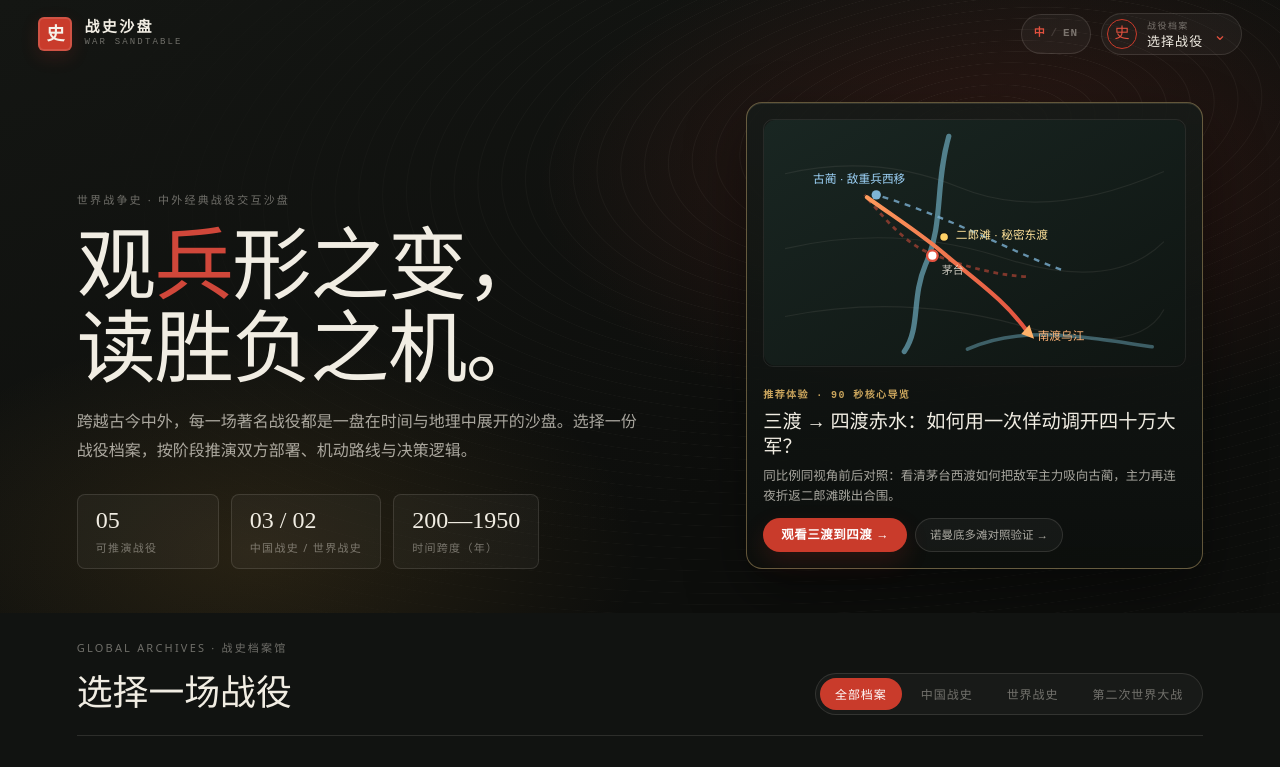
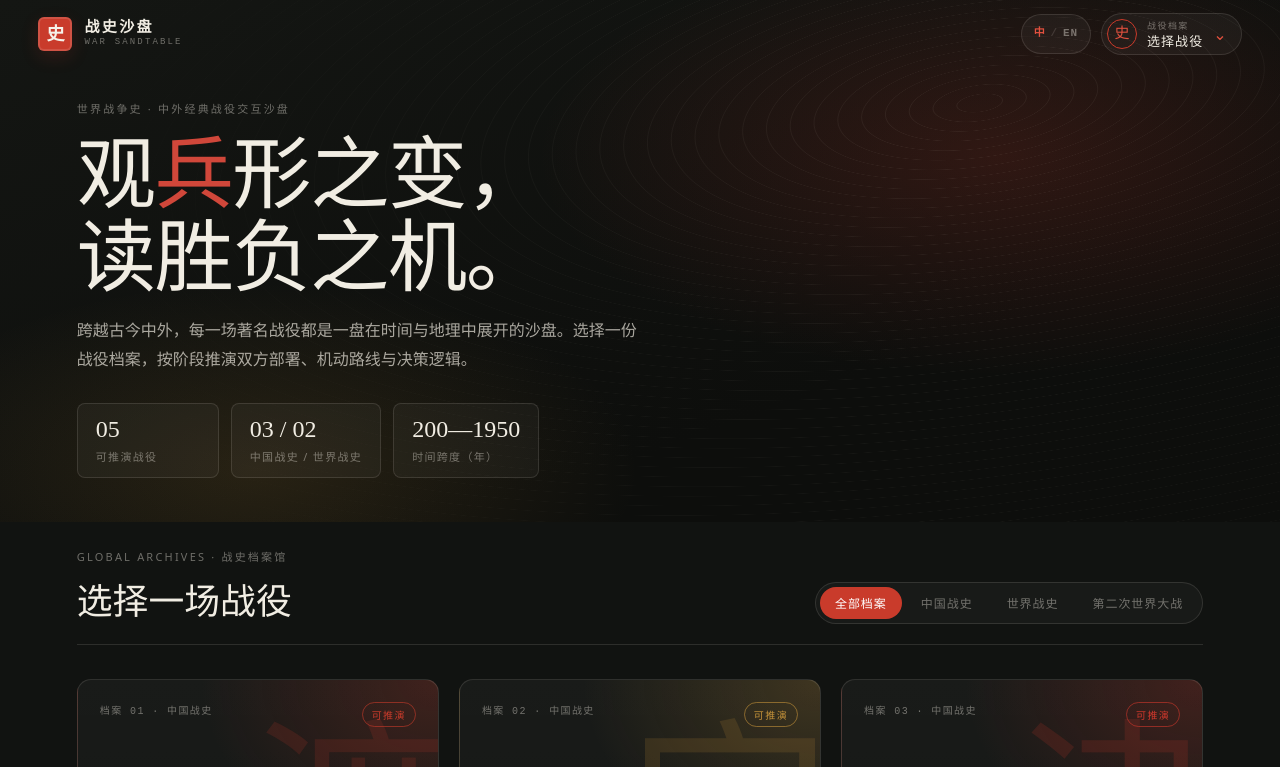
Before and after one commit to free2way/china-war, a plain HTML site: page dist/index.html in a window 1280 px wide. Shown: the top 767 px of the page. Drawn offline with Linux system fonts and the light colour scheme.

Commit message:
revert: restore clean morning single-column archive homepage while keeping all sandtable upgrades

```diff
--- a/dist/index.html
+++ b/dist/index.html
@@ -6,7 +6,7 @@
     <meta name="description" content="战史沙盘：以三维立体交互方式推演古今中外著名战役——四渡赤水、官渡之战、长津湖战役、诺曼底登陆、市场花园行动等。" />
     <meta name="theme-color" content="#121512" />
     <title>战史沙盘｜世界历史著名战役三维交互推演</title>
-    <link rel="stylesheet" href="./styles.css?v=20" />
+    <link rel="stylesheet" href="./styles.css?v=23" />
   </head>
   <body data-view="home">
     <header class="site-header" aria-label="主导航">
@@ -42,7 +42,6 @@
     <main id="view-home" class="view view-home">
       <section class="home-hero">
         <div class="home-hero-bg" aria-hidden="true"></div>
-        <div class="home-hero-grid">
         <div class="home-hero-copy">
           <p class="eyebrow"><span data-i18n="homeEyebrow">世界战争史 · 中外经典战役交互沙盘</span></p>
           <h1 id="home-title">观<span class="accent">兵</span>形之变，<br />读胜负之机。</h1>
@@ -50,52 +49,6 @@
             跨越古今中外，每一场著名战役都是一盘在时间与地理中展开的沙盘。选择一份战役档案，按阶段推演双方部署、机动路线与决策逻辑。
           </p>
           <div class="home-stats" id="home-stats"></div>
-          </div>
-
-          <aside class="home-flagship" aria-label="精选导览入口">
-            <div class="flagship-map-preview" aria-hidden="true">
-              <svg viewBox="0 0 360 210" role="presentation">
-                <defs>
-                  <linearGradient id="fs-bg" x1="0" y1="0" x2="1" y2="1">
-                    <stop offset="0%" stop-color="#192622" />
-                    <stop offset="100%" stop-color="#0f1512" />
-                  </linearGradient>
-                  <linearGradient id="fs-red" x1="0" y1="0" x2="1" y2="0">
-                    <stop offset="0%" stop-color="#ff9a5c" />
-                    <stop offset="100%" stop-color="#e2513f" />
-                  </linearGradient>
-                </defs>
-                <rect width="360" height="210" rx="10" fill="url(#fs-bg)" />
-                <path d="M18 46 Q95 28 168 58 T342 44 M18 110 Q112 88 205 118 T342 104 M18 168 Q120 148 220 176 T342 162" fill="none" stroke="rgba(232,226,210,.08)" stroke-width="1" />
-                <!-- 赤水河与乌江 -->
-                <path d="M158 14 C146 56 154 88 138 124 C126 152 134 178 120 198" fill="none" stroke="#6aa6b8" stroke-width="4.5" stroke-linecap="round" opacity=".72" />
-                <path d="M174 196 C218 176 266 184 332 194" fill="none" stroke="#6aa6b8" stroke-width="3" stroke-linecap="round" opacity=".5" />
-                <!-- 国民党军西移古蔺（蓝虚线） -->
-                <path d="M254 128 C210 112 162 84 96 64" fill="none" stroke="#7eb4d6" stroke-width="2" stroke-dasharray="5 5" opacity=".78" />
-                <circle cx="96" cy="64" r="4" fill="#7eb4d6" />
-                <!-- 三渡：茅台公开西渡 -->
-                <path d="M224 134 C194 132 168 124 142 114 C122 106 106 88 86 64" fill="none" stroke="#e2513f" stroke-width="2.4" stroke-dasharray="4 4" opacity=".52" />
-                <!-- 四渡：二郎滩秘密折返东渡南下乌江 -->
-                <path d="M88 66 C116 86 138 100 156 116 C182 138 206 154 226 182" fill="none" stroke="url(#fs-red)" stroke-width="3.6" stroke-linecap="round" />
-                <polygon points="231,187 220,183 227,175" fill="#ffb169" />
-                <circle cx="144" cy="116" r="4.5" fill="#fff" stroke="#e2513f" stroke-width="2" />
-                <circle cx="154" cy="100" r="4" fill="#ffd166" stroke="#141815" stroke-width="1.5" />
-                <text x="42" y="54" fill="#9ed4fa" font-size="10" font-family="sans-serif" data-i18n="homeSvgGulin">古蔺 · 敌重兵西移</text>
-                <text x="164" y="102" fill="#ffe29a" font-size="10" font-family="sans-serif" data-i18n="homeSvgErlang">二郎滩 · 秘密东渡</text>
-                <text x="152" y="132" fill="#f2ece0" font-size="9.5" opacity=".8" font-family="sans-serif" data-i18n="homeSvgMaotai">茅台</text>
-                <text x="234" y="188" fill="#ffb478" font-size="10" font-family="sans-serif" data-i18n="homeSvgWujiang">南渡乌江</text>
-              </svg>
-            </div>
-            <div class="flagship-copy">
-              <span class="flagship-eyebrow" data-i18n="homeFlagshipEyebrow">推荐体验 · 90 秒核心导览</span>
-              <h3 data-i18n="homeFlagshipTitle">三渡 → 四渡赤水：如何用一次佯动调开四十万大军？</h3>
-              <p data-i18n="homeFlagshipDeck">同比例同视角前后对照：看清茅台西渡如何把敌军主力吸向古蔺，主力再连夜折返二郎滩跳出合围。</p>
-              <div class="flagship-actions">
-                <button type="button" class="flagship-cta" data-tour-launch="chishui-3-4" data-i18n="homeFlagshipCta">观看三渡到四渡 →</button>
-                <button type="button" class="flagship-secondary" data-tour-launch="normandy-dday" data-i18n="homeFlagshipNormandy">诺曼底多滩对照验证 →</button>
-              </div>
-            </div>
-          </aside>
         </div>
       </section>
 
@@ -498,6 +451,6 @@
       <p data-i18n="footerDisclaimer">地图为战役态势示意，不作精确地理测绘用途。兵力与事件表述依据公开史料概括，存在不同记载处以“约”等限定语标注。</p>
     </footer>
 
-    <script type="module" src="./app.js?v=21"></script>
+    <script type="module" src="./app.js?v=23"></script>
   </body>
 </html>
--- a/dist/styles.css
+++ b/dist/styles.css
@@ -225,77 +225,7 @@ html[lang="en"] .logic-key { font-size: 13px; letter-spacing: .06em; }
   transform: rotate(-8deg);
   mask-image: radial-gradient(circle at 70% 40%, #000 0, transparent 70%);
 }
-.home-hero-grid {
-  width: 100%;
-  display: grid;
-  grid-template-columns: minmax(0, 1.15fr) minmax(300px, .85fr);
-  gap: clamp(24px, 4vw, 56px);
-  align-items: end;
-}
-.home-hero-copy { max-width: 720px; }
-.home-flagship {
-  display: flex;
-  flex-direction: column;
-  gap: 14px;
-  padding: 16px;
-  border-radius: calc(var(--radius) + 2px);
-  border: 1px solid color-mix(in srgb, var(--gold) 36%, var(--line-dark));
-  background: linear-gradient(180deg, rgba(22, 27, 24, .88), rgba(12, 15, 13, .92));
-  box-shadow: 0 24px 60px rgba(0, 0, 0, .42), inset 0 1px 0 rgba(255, 240, 200, .1);
-}
-.flagship-map-preview {
-  border-radius: 10px;
-  overflow: hidden;
-  border: 1px solid rgba(255, 255, 255, .08);
-}
-.flagship-map-preview svg { display: block; width: 100%; height: auto; }
-.flagship-eyebrow {
-  display: inline-block;
-  font: 600 10px/1.2 var(--mono);
-  letter-spacing: .14em;
-  color: var(--gold);
-}
-.flagship-copy h3 {
-  margin: 6px 0;
-  font: 500 clamp(17px, 1.5vw, 21px)/1.35 var(--serif);
-  color: var(--on-dark);
-}
-.flagship-copy p {
-  margin: 0;
-  font-size: 12.5px;
-  line-height: 1.6;
-  color: var(--on-dark-2);
-}
-.flagship-actions {
-  margin-top: 12px;
-  display: flex;
-  flex-wrap: wrap;
-  gap: 8px;
-}
-.flagship-cta {
-  padding: 10px 18px;
-  border: 0;
-  border-radius: 999px;
-  background: var(--accent);
-  color: #fff;
-  font: 600 12.5px/1 var(--sans);
-  letter-spacing: .04em;
-  cursor: pointer;
-  box-shadow: 0 10px 24px var(--accent-soft);
-  transition: transform .2s, background .2s;
-}
-.flagship-cta:hover { transform: translateY(-1px); background: var(--accent-bright); }
-.flagship-secondary {
-  padding: 10px 14px;
-  border: 1px solid var(--line-dark);
-  border-radius: 999px;
-  background: rgba(255, 255, 255, .04);
-  color: var(--on-dark-2);
-  font: 500 11.5px/1 var(--sans);
-  cursor: pointer;
-  transition: background .2s, color .2s, border-color .2s;
-}
-.flagship-secondary:hover { background: rgba(255, 255, 255, .10); color: #fff; border-color: rgba(255, 255, 255, .24); }
+.home-hero-copy { max-width: 980px; }
 .home-hero-copy .eyebrow { color: var(--on-dark-3); }
 .home-hero h1 { margin: 18px 0 18px; font: 500 clamp(44px, 6.2vw, 92px)/1.04 var(--serif); letter-spacing: -.02em; }
 .home-hero h1 .accent { color: #d0473a; }
@@ -2312,7 +2242,6 @@ button.timeline-event:hover .event-tag { border-color: var(--accent); color: var
 @media (max-width: 1180px) {
   .nav-links { display: none; }
   .site-header { grid-template-columns: 1fr auto; }
-  .home-hero-grid { grid-template-columns: 1fr; }
   .sandtable { height: auto; max-height: none; min-height: 100svh; padding: calc(var(--header-h) + 6px) 12px 0; grid-template-columns: 1fr; grid-template-rows: auto auto auto; gap: 8px; }
   .mobile-battle-bar {
     display: flex;
```
Lines whose indentation alone changed are shown as unchanged.
